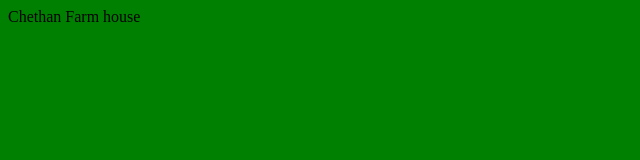
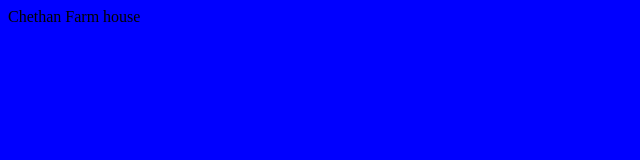
Before and after one commit to kh-chethans/masterproject1, a plain HTML site: page index.html in a window 1280 px wide. Shown: the whole page, without its empty margins (0-640 px from the left). Drawn offline with Linux system fonts and the light colour scheme.

Commit message:
Masterproject stage2

```diff
--- a/index.html
+++ b/index.html
@@ -1,4 +1,4 @@
 <html>
 <title>Welcome to custom nano page</title>
-<body style="background-color:green">Chethan Farm house</body>
+<body style="background-color:blue">Chethan Farm house</body>
 </html>
```
